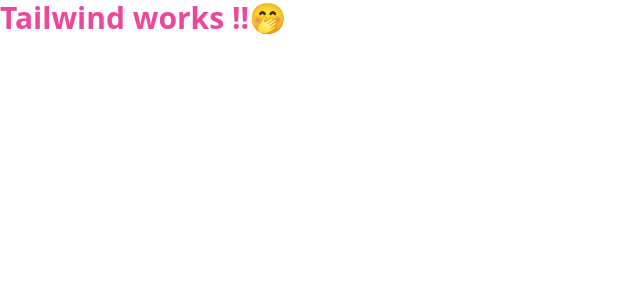
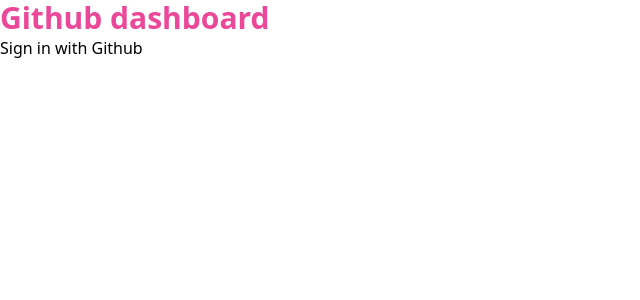
Before and after one commit to Graduate-Program-26/React-Assessment-Kemisetso, a Next.js app: page / in a window 1280 px wide. Shown: the top 300 px of the page, without its empty margins (0-640 px from the left). Built offline with nearby package versions, Linux system fonts and the light colour scheme.

Commit message:
configure Auth.js with GitHub provider, add sign in button on landing page

```diff
--- a/app/dashboard/page.tsx
+++ b/app/dashboard/page.tsx
@@ -1,7 +1,7 @@
-export default function DashboardPage() {
-  return (
+export default function Page(){
+  return(
     <main>
-      <h1>Dashboard</h1>
+      <h1>Dashboard Coming soon kids ...</h1>
     </main>
   )
 }
--- a/app/page.tsx
+++ b/app/page.tsx
@@ -1,9 +1,22 @@
-import Image from "next/image";
+import { signIn } from "@/auth";
 
 export default function Home() {
   return (
-   <h1 className="text-3xl font-bold text-pink-500">
-      Tailwind works !!🤭
+    <main>
+      <h1 className="text-3xl font-bold text-pink-500">
+      Github dashboard
     </h1>
+
+    <form action={async ( )=>{
+      'use server'
+      await signIn('github',{redirectTo: '/dashboard'})
+    }}>
+
+      <button type="submit"> Sign in with Github</button>
+
+    </form>
+
+    </main>
+
   );
 }
--- a/package.json
+++ b/package.json
@@ -21,8 +21,9 @@
     "@typescript-eslint/eslint-plugin": "^8.57.1",
     "@typescript-eslint/parser": "^8.57.1",
     "autoprefixer": "^10.4.27",
-    "eslint": "^10.0.3",
+    "eslint": "9",
     "eslint-config-next": "^16.1.7",
+    "eslint-plugin-react": "^7.37.5",
     "postcss": "^8.5.8",
     "tailwindcss": "^3",
     "typescript": "^5"
```
Also changed, not shown: 1 other file (tests, documents, lock files or other folders).
